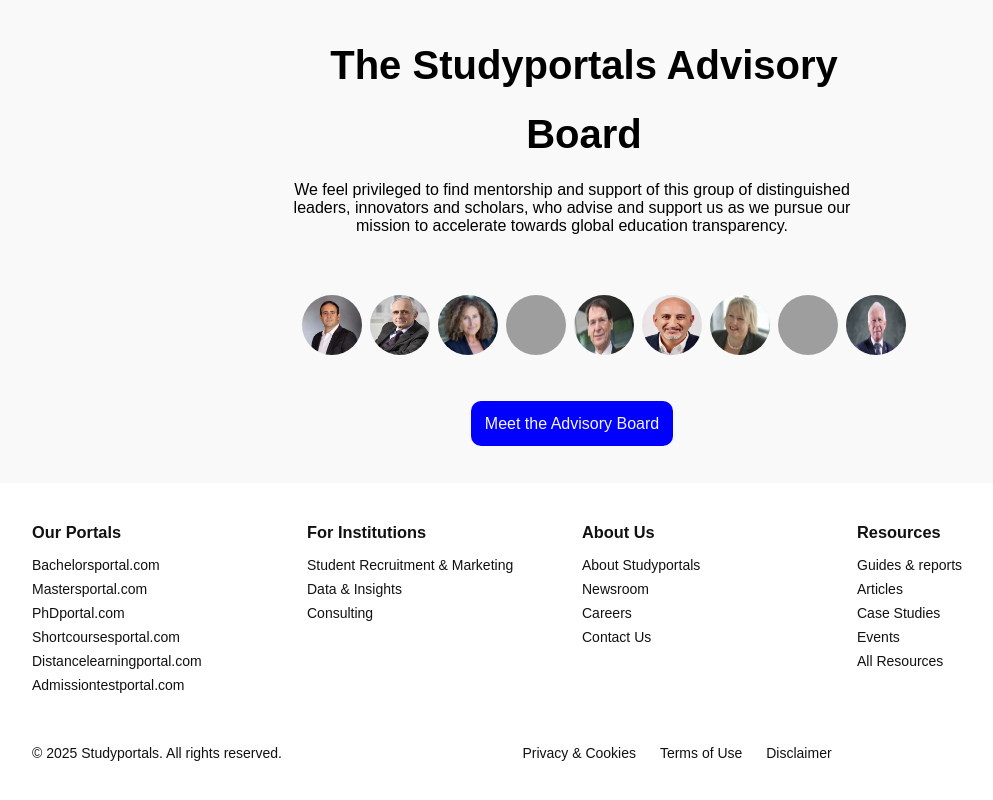
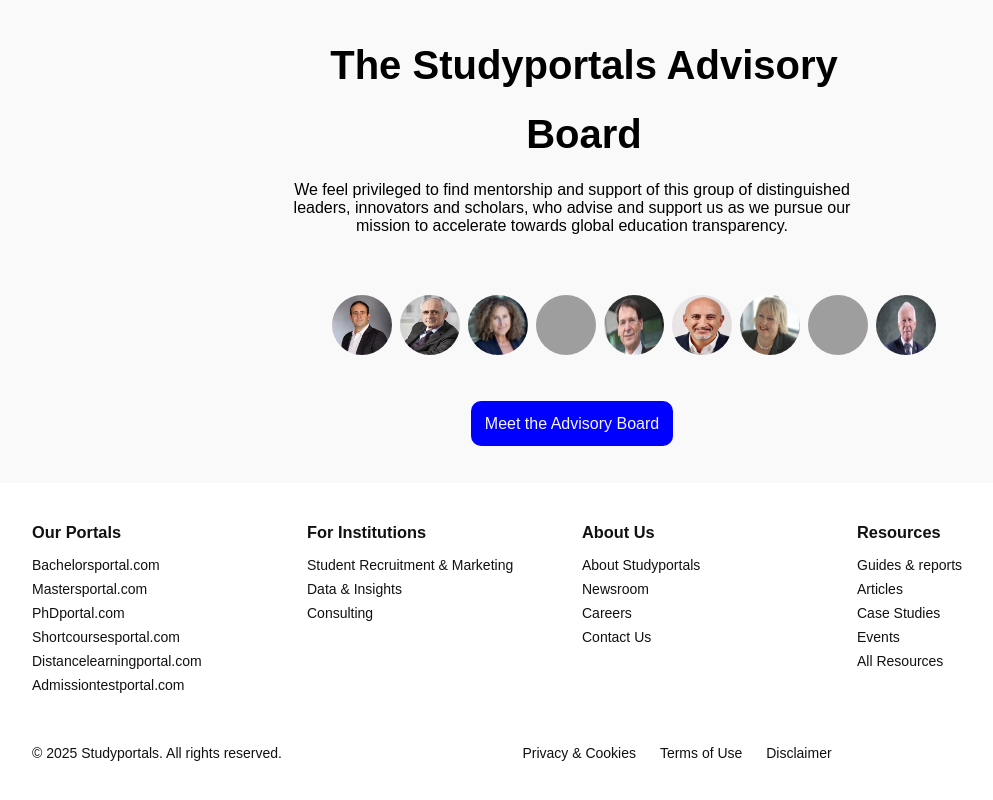
Before and after one commit to TalabReach/ProjectWeb2025, a plain HTML site: page index.html in a window 1280 px wide. Shown: the part 4966-5766 px from the top of the page, without its empty margins (68-1061 px from the left). Drawn offline with nearby package versions, Linux system fonts and the light colour scheme; grey boxes are pictures that could not be loaded.

Commit message:
edit some imformation

```diff
--- a/style/home.css
+++ b/style/home.css
@@ -366,7 +366,7 @@ h2 {
 .menbers_img {
   display: flex;
   gap: 8px;
-  margin-left: 100px;
+  margin-left: 130px;
   margin-bottom: 60px;
 }
 
```
Also changed, not shown: pages/teameber.html (+1 -1 lines).
